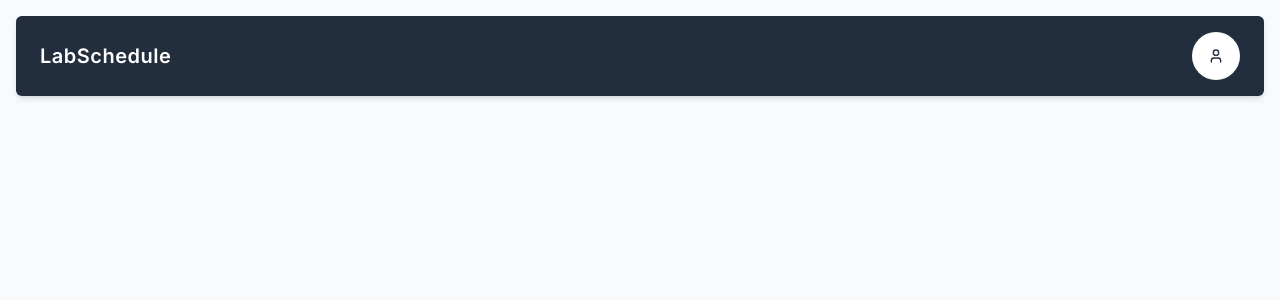
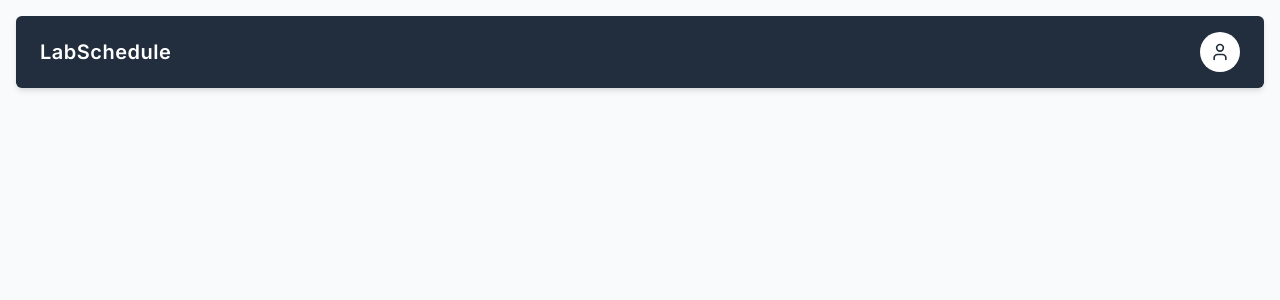
Before and after one commit to JerfesonGregorio/gerenciamento-laboratorial-ifpb, a Next.js app in the folder frontend/: page / in a window 1280 px wide. Shown: the top 300 px of the page. Built offline with nearby package versions, Linux system fonts and the light colour scheme.

Commit message:
chore: adiciona componente dropdown ao header

```diff
--- a/frontend/components/layout/header.tsx
+++ b/frontend/components/layout/header.tsx
@@ -1,5 +1,6 @@
-import { User } from "lucide-react";
-import { Button } from "@/components/ui/button";
+"use client";
+
+import { UserDropdown } from "@/components/layout/user-dropdown";
 
 export function Header() {
   return (
@@ -8,13 +9,7 @@ export function Header() {
         LabSchedule
       </div>
 
-      <Button
-        variant="secondary"
-        size="icon"
-        className="rounded-full bg-white text-[#222e3e] hover:bg-slate-200 h-12 w-12 border-none"
-      >
-        <User className="h-6 w-6" strokeWidth={2} />
-      </Button>
+      <UserDropdown />
     </header>
   );
 }
```
